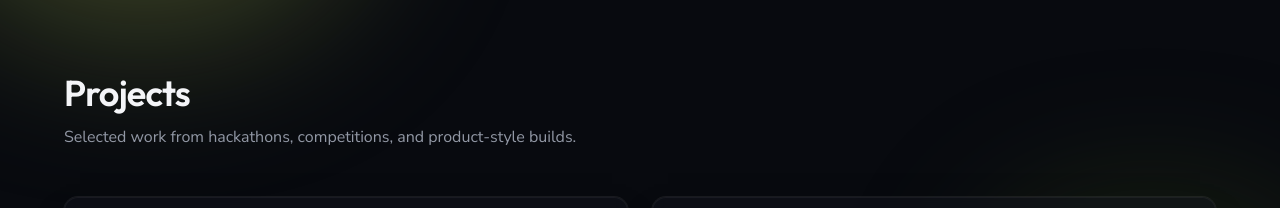
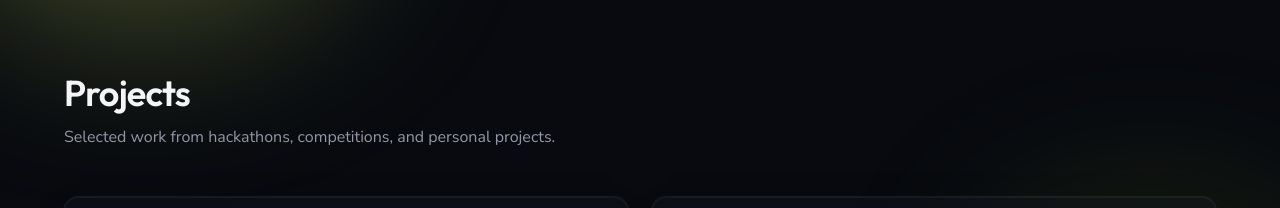
Before and after one commit to KaranChawlaD/Personal-Website-V2, a Next.js app: page / in a window 1280 px wide. Shown: the part 2340-2548 px from the top of the page. Built offline with nearby package versions, Linux system fonts and the light colour scheme.

Commit message:
Project subtitle update

```diff
--- a/app/personal-website-client.tsx
+++ b/app/personal-website-client.tsx
@@ -415,8 +415,7 @@ export function PersonalWebsiteClient({
                 Projects
               </h2>
               <p className="mt-3 text-muted-foreground">
-                Selected work from hackathons, competitions, and product-style
-                builds.
+                Selected work from hackathons, competitions, and personal projects.
               </p>
             </div>
 
```
